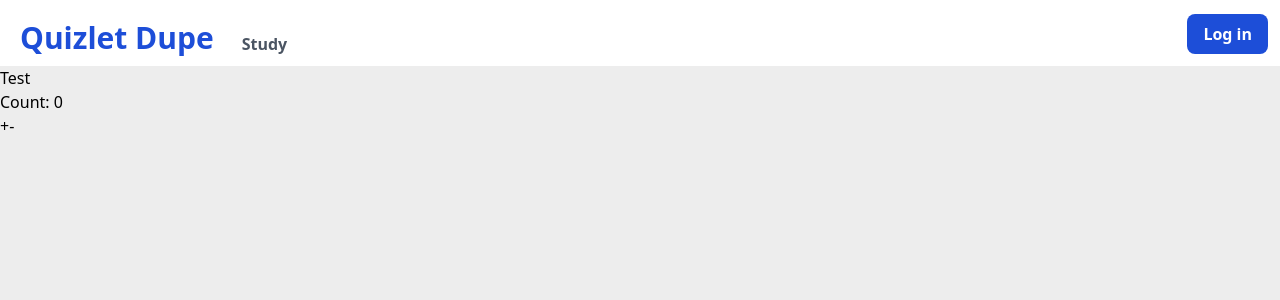
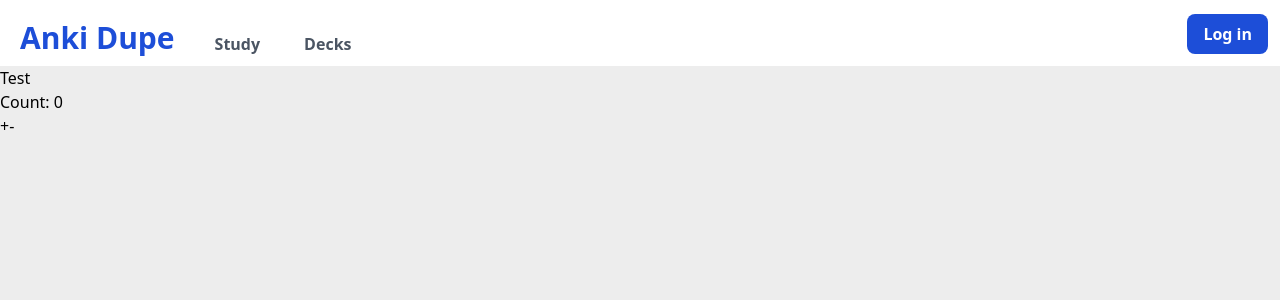
Before and after one commit to njfealy/anki-dupe-frontend, a React (Vite) app: page / in a window 1280 px wide. Shown: the top 300 px of the page. Built offline with nearby package versions, Linux system fonts and the light colour scheme.

Commit message:
Added new Decks page, rudimentary fetching from API

```diff
--- a/src/App.jsx
+++ b/src/App.jsx
@@ -7,6 +7,7 @@
 import RootLayout from "./pages/Root";
 import ErrorPage from "./pages/Error";
 import DeckPage from "./pages/DeckPage";
+import DecksPage from "./pages/DecksPage";
 
 const router = createBrowserRouter([
   {
@@ -17,7 +18,8 @@
       { path: "/", element: <HomePage /> },
       { path: "/auth", element: <AuthPage /> },
       { path: "/study", element: <StudyPage /> },
-      { path: "/study/:deckId", element: <DeckPage />},
+      { path: "/study/:deckId", element: <DeckPage /> },
+      { path: "/decks", element: <DecksPage /> },
       { path: "/settings", element: <SettingsPage /> },
     ],
   },
--- a/src/components/NavBar.jsx
+++ b/src/components/NavBar.jsx
@@ -46,9 +46,9 @@
         <div className="flex gap-3 items-end mx-5 mt-4 mb-2">
           <NavLink
             to="/"
-            className="text-3xl font-bold text-blue-700 border-b-2 border-transparent"
+            className="text-3xl font-bold text-blue-700 mr-3 border-b-2 border-transparent"
           >
-            Quizlet Dupe
+            Anki Dupe
           </NavLink>
 
           <NavLink
@@ -60,6 +60,17 @@
             hover:after:scale-x-150 hover:bg-gray-200"
           >
             Study
+          </NavLink>
+
+          <NavLink
+            to="/decks"
+            // className={({ isActive }) => (isActive ? "text-slate-500" : "")}
+            className="rounded px-4 pt-4 font-semibold text-gray-600
+            after:block after:border-b-2 after:border-gray-400
+            after:scale-x-0 transition after:duration-200 after:ease-out
+            hover:after:scale-x-150 hover:bg-gray-200"
+          >
+            Decks
           </NavLink>
         </div>
 
--- /dev/null
+++ b/src/pages/DecksPage.jsx
@@ -0,0 +1,44 @@
+import { useState, useEffect } from "react";
+
+const DecksPage = () => {
+  const [decks, setDecks] = useState([]);
+
+  useEffect(() => {
+    const fetchDecks = async () => {
+      const response = await fetch("http://localhost:3000/decks");
+      const resData = await response.json();
+      setDecks(resData.items);
+    };
+
+    fetchDecks();
+  }, []);
+
+  useEffect(() => {
+    console.log(decks);
+  }, [decks]);
+
+  return (
+    <>
+      <div className="px-10 py-8">
+        <h1 className="text-2xl font-semibold tSext-gray-700">Decks</h1>
+        <div>
+          <ul>
+            {decks.map((deck) => {
+              return (
+                <li key={deck._id} className="bg-white p-3 rounded-lg m-1">
+                  <div>
+                    <h2>{deck.name}</h2>
+                    <p>{deck.size} cards</p>
+                    <button className="rounded-lg px-4 py-2 mb-1 font-semibold text-white bg-blue-700 transition hover:bg-violet-700 hover:duration-200">Edit</button>
+                  </div>
+                </li>
+              );
+            })}
+          </ul>
+        </div>
+      </div>
+    </>
+  );
+};
+
+export default DecksPage;
```
